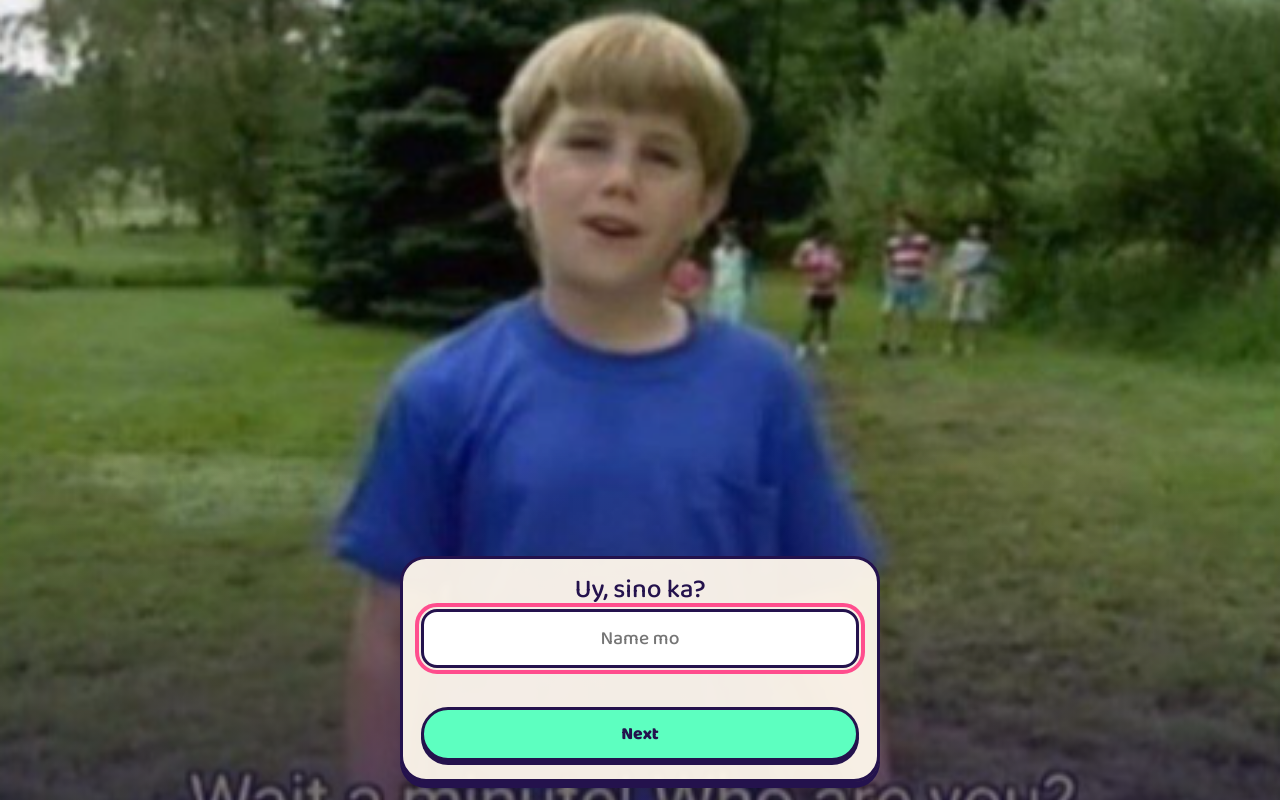
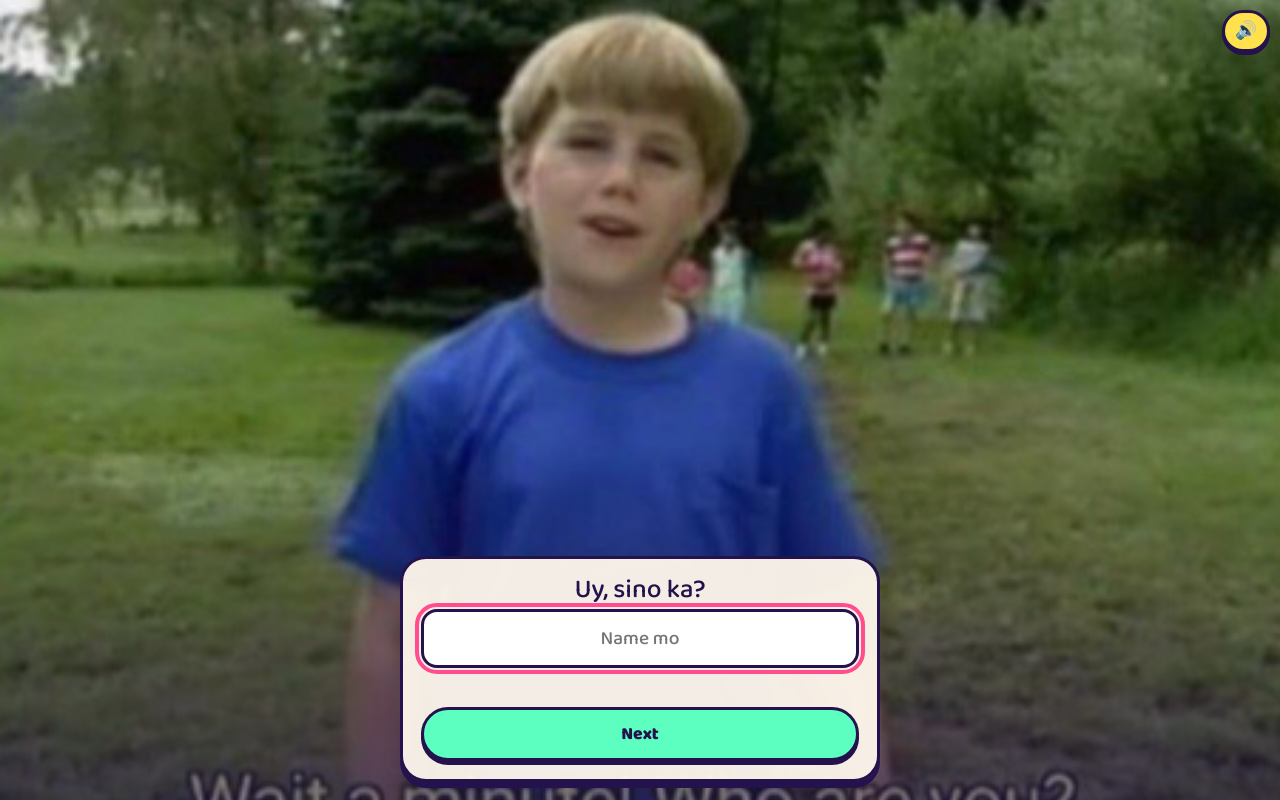
Before and after one commit to Rei-web1/laro-tayo, a plain HTML site: page index.html in a window 1280 px wide. Drawn offline with Linux system fonts and the light colour scheme; a web font is replaced by a local one.

Commit message:
Update index.html

```diff
--- a/index.html
+++ b/index.html
@@ -38,6 +38,7 @@ input{width:100%;padding:11px 16px;border:3px solid var(--ink);border-radius:16p
 #msg{min-height:1.3em;margin-top:6px;font-weight:800;color:#c2185b}
 .shake{animation:shake .35s}
 @keyframes shake{25%{transform:translateX(-8px)}75%{transform:translateX(8px)}}
+.mute{position:fixed;top:calc(10px + env(safe-area-inset-top));right:10px;z-index:10;padding:4px 10px;font-size:1.1rem;box-shadow:0 3px 0 var(--ink)}
 #confetti{position:fixed;inset:0;z-index:2;pointer-events:none}
 @media (prefers-reduced-motion:reduce){.card,.shake{animation:none}}
 </style>
@@ -61,11 +62,36 @@ const GAMES = [
   { name: "Obby", img: "media/obby.png" },
   { name: "Simulation", img: "media/simulation.png" }
 ];
+
+// Sounds (.mp3 files). Each plays when that page opens. Leave "" for no sound.
+// name = plays on the first tap on the first page. click = every button tap, dodge = each time the "Ayoko" button runs away.
+const SOUNDS = { name: "media/name.mp3", ask: "media/ask.mp3", sure: "", pick: "media/pick.mp3", pilit: "media/pilit.mp3", day: "", time: "", yey: "media/yey.mp3", click: "", dodge: "" };
 /* ============================== */
 
 const S = { name: "", game: "", time: "", day: "", forced: false, path: [], dodges: 0, t0: Date.now(), sent: false };
 const app = document.getElementById("app");
 const bg = document.getElementById("bg");
+
+let muted = false;
+const clips = {};
+function play(key) {
+  if (muted || !SOUNDS[key]) return;
+  try {
+    const a = clips[key] || (clips[key] = new Audio(SOUNDS[key]));
+    a.currentTime = 0;
+    a.play().catch(() => {});
+  } catch (e) {}
+}
+const muteBtn = h2("button", "mute", "🔊");
+function h2(tag, cls, txt) { const e = document.createElement(tag); e.className = cls; e.textContent = txt; return e; }
+muteBtn.setAttribute("aria-label", "Sound on/off");
+muteBtn.addEventListener("click", () => {
+  muted = !muted;
+  muteBtn.textContent = muted ? "🔇" : "🔊";
+  if (muted) Object.values(clips).forEach(a => a.pause());
+});
+document.body.append(muteBtn);
+document.addEventListener("click", e => { if (e.target.closest("button") && !e.target.closest("#no") && !e.target.closest(".mute")) play("click"); });
 
 function h(tag, attrs = {}, ...kids) {
   const el = document.createElement(tag);
@@ -89,6 +115,7 @@ function setBg(url, emoji) {
 
 function show(key, emoji, card) {
   setBg(MEDIA[key], emoji);
+  play(key);
   app.replaceChildren(card);
 }
 
@@ -121,6 +148,7 @@ function pageName() {
     h("div", { class: "row" }, h("button", { class: "yes", onclick: next }, "Next")));
   show("name", "👀", card);
   input.focus();
+  document.addEventListener("pointerdown", () => { if (!S.name) play("name"); }, { once: true });
 }
 
 function pageAsk() {
@@ -170,6 +198,7 @@ function pagePilit() {
   const dodge = (px, py) => {
     const now = Date.now(); if (now - last < 200) return; last = now;
     S.dodges++;
+    play("dodge");
     const w = no.offsetWidth, hh = no.offsetHeight;
     let x, y, tries = 0;
     do {
```
